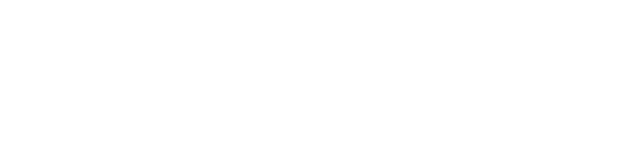
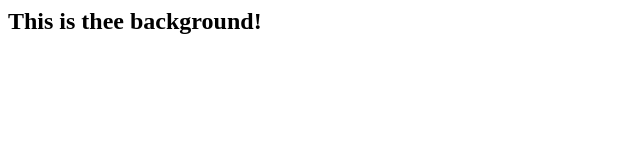
Before and after one commit to Sebastian4090/background-generator, a plain HTML site: page index.html in a window 1280 px wide. Shown: the whole page, without its empty margins (0-640 px from the left). Drawn offline with Linux system fonts and the light colour scheme.

Commit message:
changing text

```diff
--- a/index.html
+++ b/index.html
@@ -2,5 +2,7 @@
     <head>
         <title>Background</title>
     </head>
-    <body></body>
+    <body>
+        <h2>This is thee background!</h2>
+    </body>
 </html>
```
